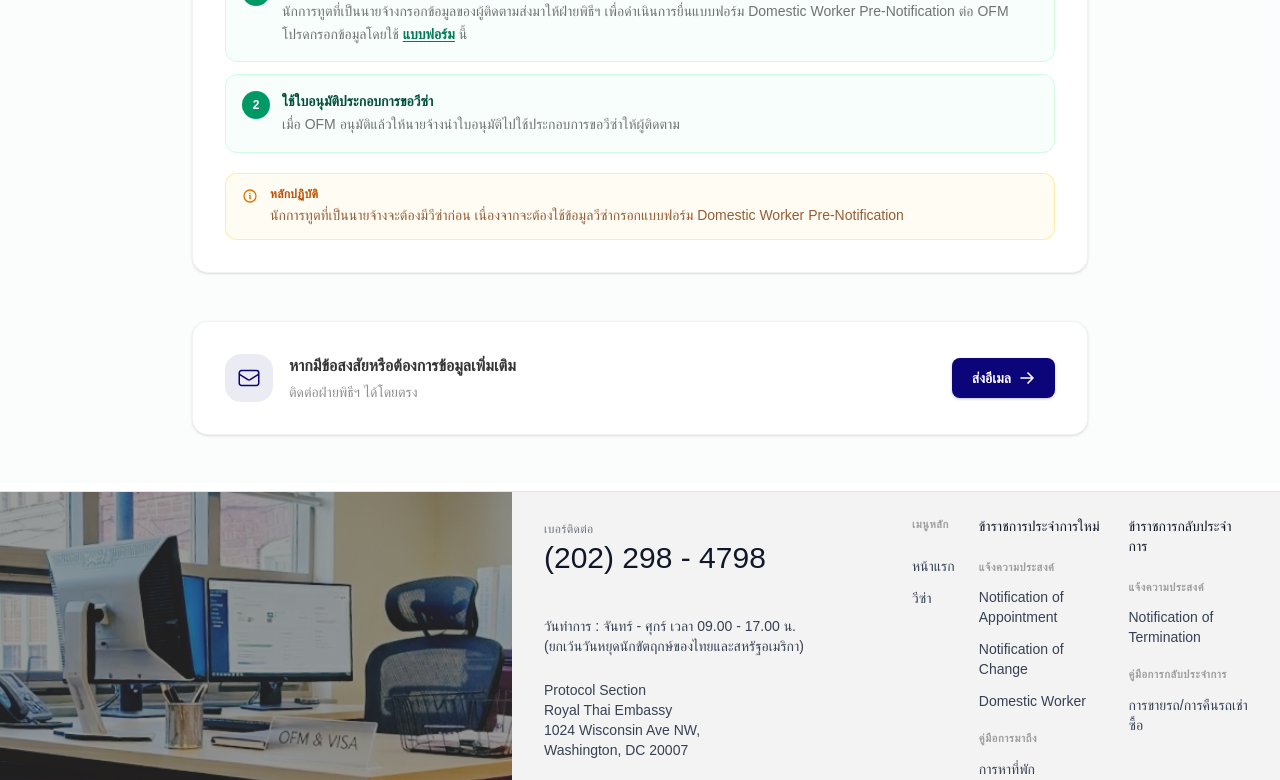
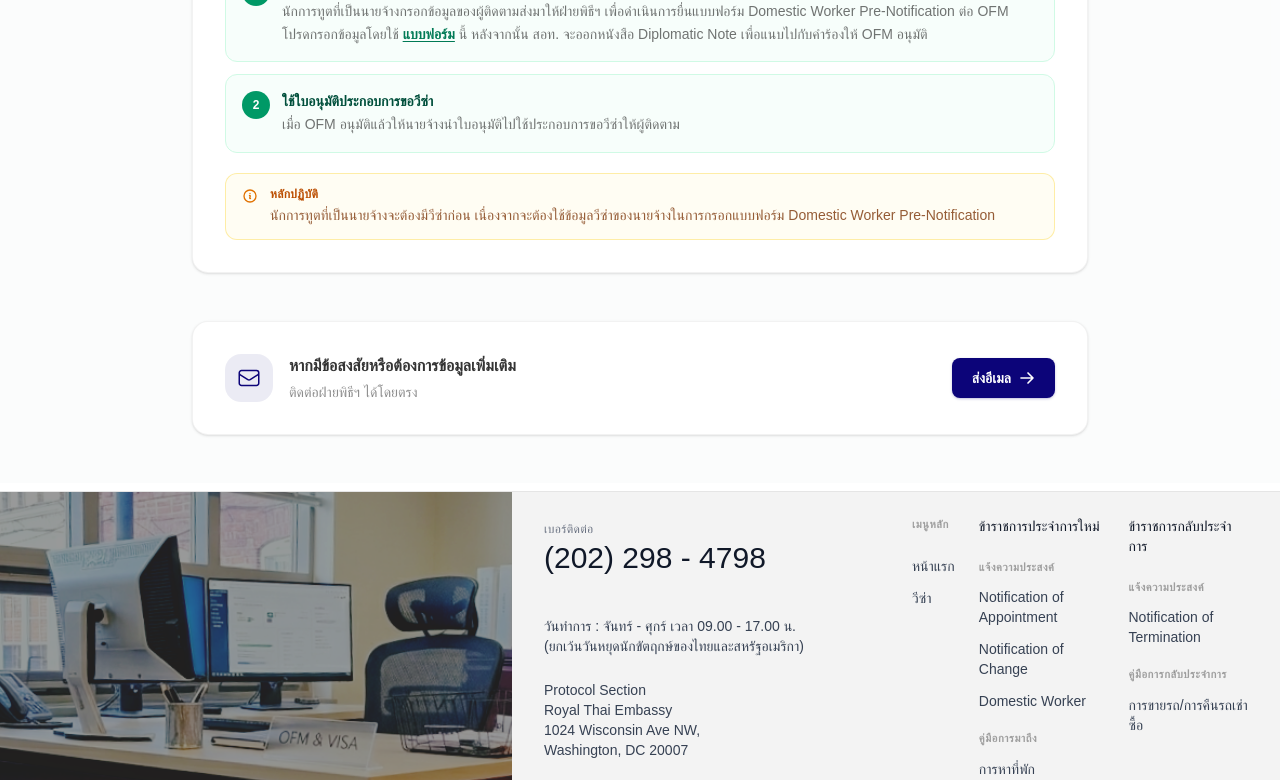
Before and after one commit to PollyYP/Emb_Protocol_Portal, a Next.js app: page /arrival/domestic-worker in a window 1280 px wide. Shown: the part 2904-3684 px from the top of the page. Built offline with nearby package versions, Linux system fonts and the light colour scheme; a web font is replaced by a local one.

Commit message:
adjust content in domestic worker page

```diff
--- a/app/arrival/domestic-worker/page.tsx
+++ b/app/arrival/domestic-worker/page.tsx
@@ -325,7 +325,7 @@ export default function DomesticWorkerPage() {
                                 >
                                   แบบฟอร์ม
                                 </a>
-                              </span> {" "} นี้
+                              </span> {" "} นี้ หลังจากนั้น สอท. จะออกหนังสือ Diplomatic Note เพื่อแนบไปกับคำร้องให้ OFM อนุมัติ
                             </p>
                           </>
                         ),
@@ -356,7 +356,7 @@ export default function DomesticWorkerPage() {
                     <div>
                       <p className="text-xs font-bold uppercase tracking-wide text-amber-700 mb-0.5">หลักปฏิบัติ</p>
                       <p className="text-xs lg:text-sm leading-relaxed text-amber-900/80">
-                        นักการทูตที่เป็นนายจ้างจะต้องมีวีซ่าก่อน เนื่องจากจะต้องใช้ข้อมูลวีซ่ากรอกแบบฟอร์ม
+                        นักการทูตที่เป็นนายจ้างจะต้องมีวีซ่าก่อน เนื่องจากจะต้องใช้ข้อมูลวีซ่าของนายจ้างในการกรอกแบบฟอร์ม
                         Domestic Worker Pre-Notification
                       </p>
                     </div>
```
